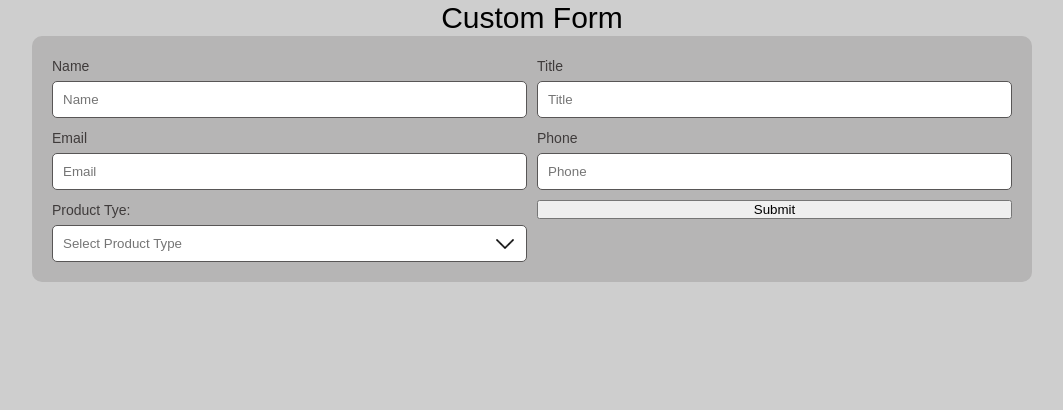
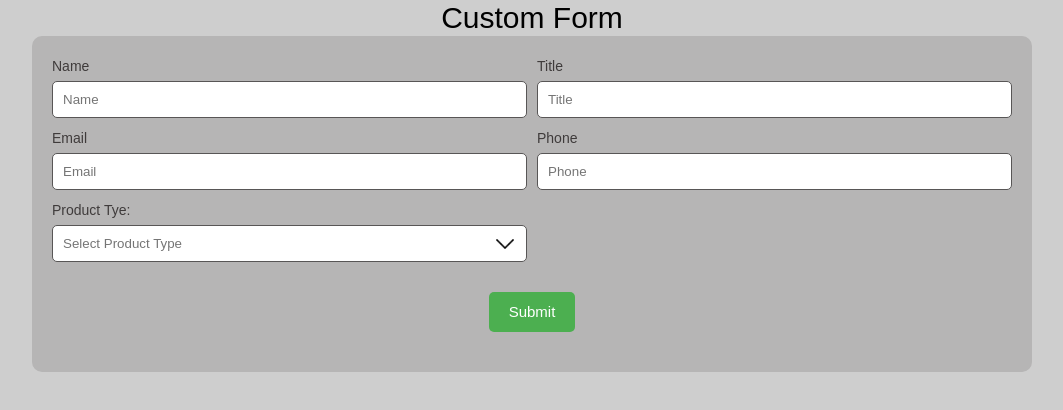
Before and after one commit to Arulkumaran-2001/Custom-Form, a plain HTML site: page index.html in a window 1280 px wide. Shown: the whole page, without its empty margins (108-1171 px from the left). Drawn offline with Linux system fonts and the light colour scheme.

Commit message:
Updated style

```diff
--- a/assets/css/style.css
+++ b/assets/css/style.css
@@ -41,6 +41,7 @@ header {
 .custom-form {
   display: grid;
   grid-template-columns: repeat(2,1fr);
+  grid-template-rows: repeat(3, auto);
   gap: 10px;
 }
 .label {
@@ -97,3 +98,21 @@ header {
 .option:hover {
   background-color: #ebebeb;
 }
+.submit-btn-container {
+  width: 100%;
+  display: block;
+  grid-row: 4 / -1;
+  grid-column: 1 / -1;
+  text-align: center;
+  margin-block: 20px;
+}
+.submit-btn {
+  padding: 10px 20px;
+  background-color: #4CAF50;
+  color: white;
+  border: none;
+  border-radius: 5px;
+  cursor: pointer;
+  font-size: 15px;
+  line-height: 20px;
+}
```
